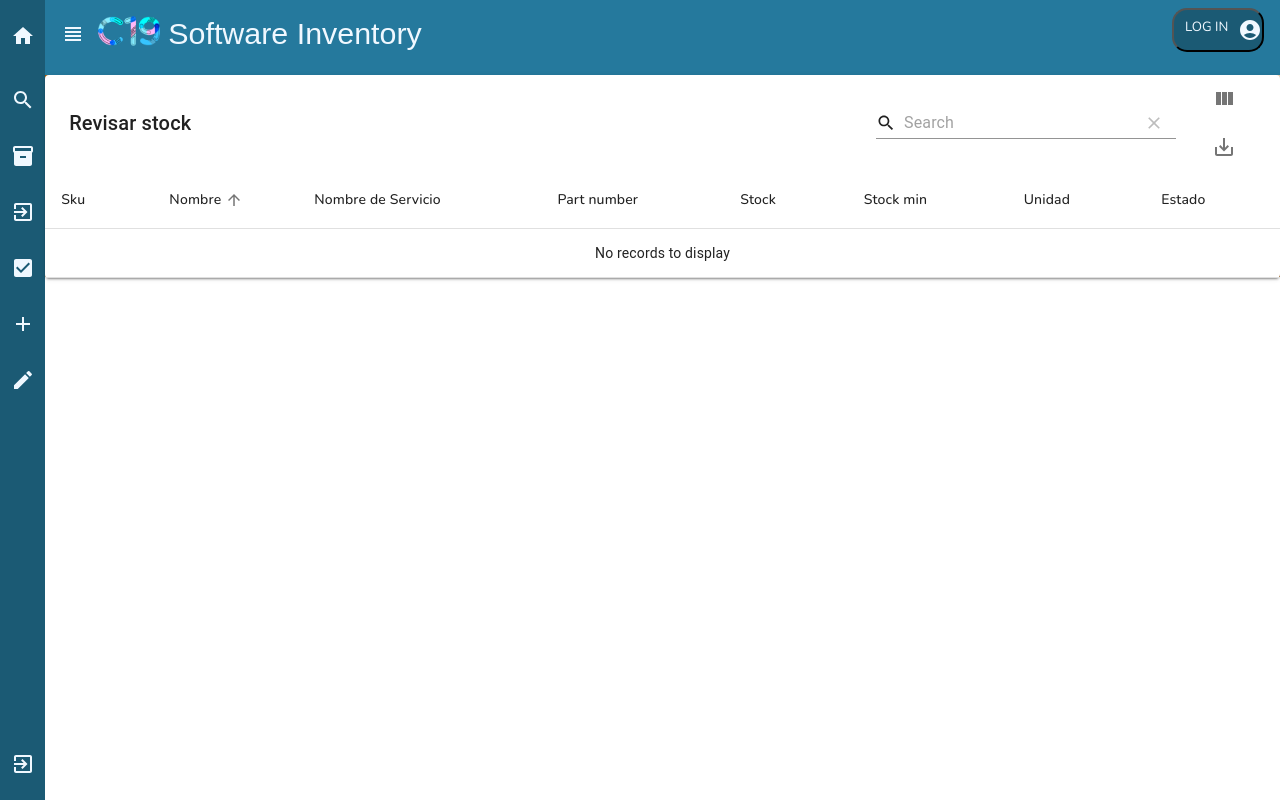
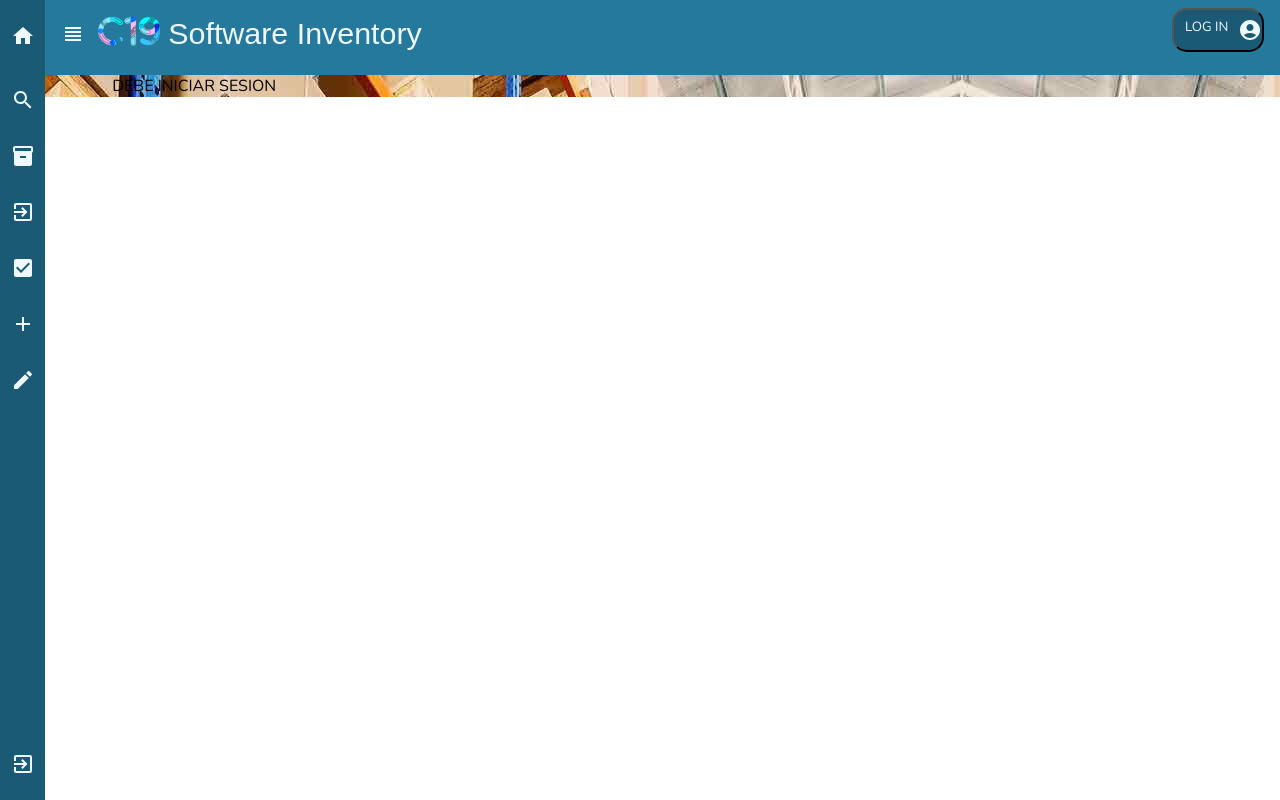
Before and after one commit to felipepizarro-osd/inventaryAppFrontend, a React (Create React App) app: page /revisar_stock in a window 1280 px wide. Built offline with nearby package versions, Linux system fonts and the light colour scheme; no server answers.

Commit message:
Stock restaurado

```diff
--- a/src/pages/stock/stock.jsx
+++ b/src/pages/stock/stock.jsx
@@ -4,6 +4,22 @@ import './stock.scss'
 import TablaStock from '../../components/table/TablaStock'
 
 const Stock = () => {
+  if(localStorage.getItem('isLogin')===null){
+    return(
+      <section className='home'>
+      <div >
+        <Sidebar className='sidebar'/>
+      </div>
+      <div className='homeConteiner'>
+
+        <div className='table'>
+          DEBE INICIAR SESION
+        </div>
+      </div>
+      </section>
+    )
+  }
+  else{
   return (
     <section className='home'>
     <div >
@@ -17,7 +33,7 @@ const Stock = () => {
     </div>
     </section>
   )
-
+  }
 }
 
 export default Stock;
```
